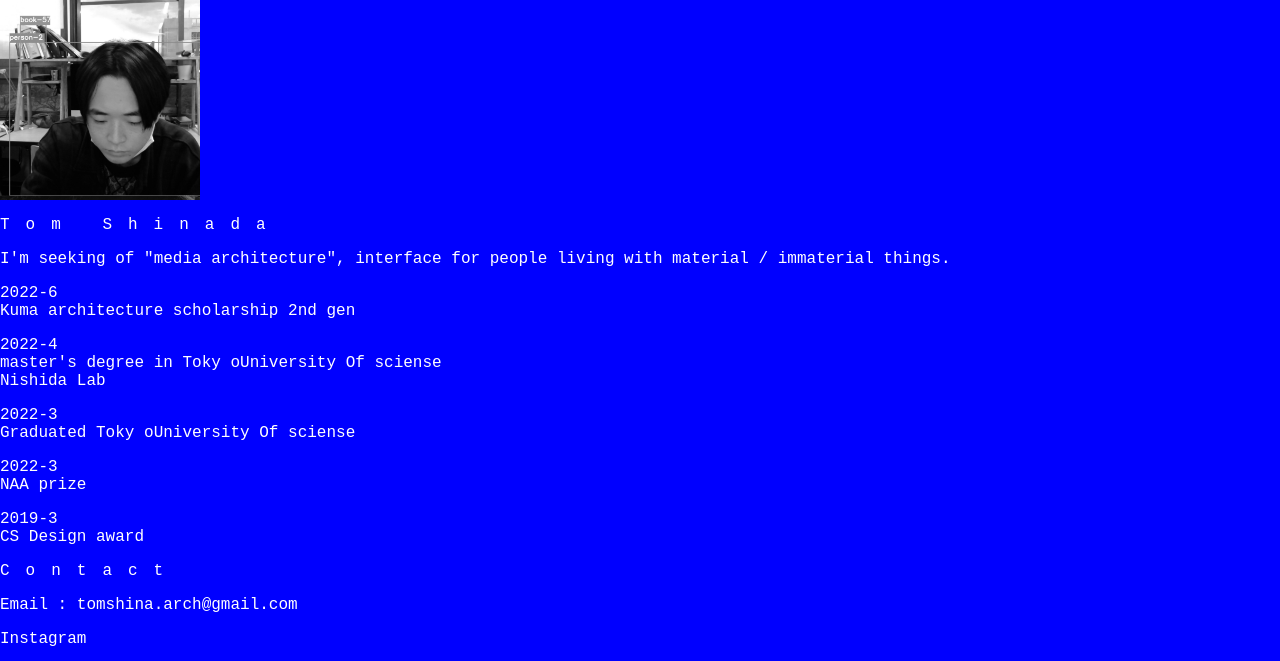
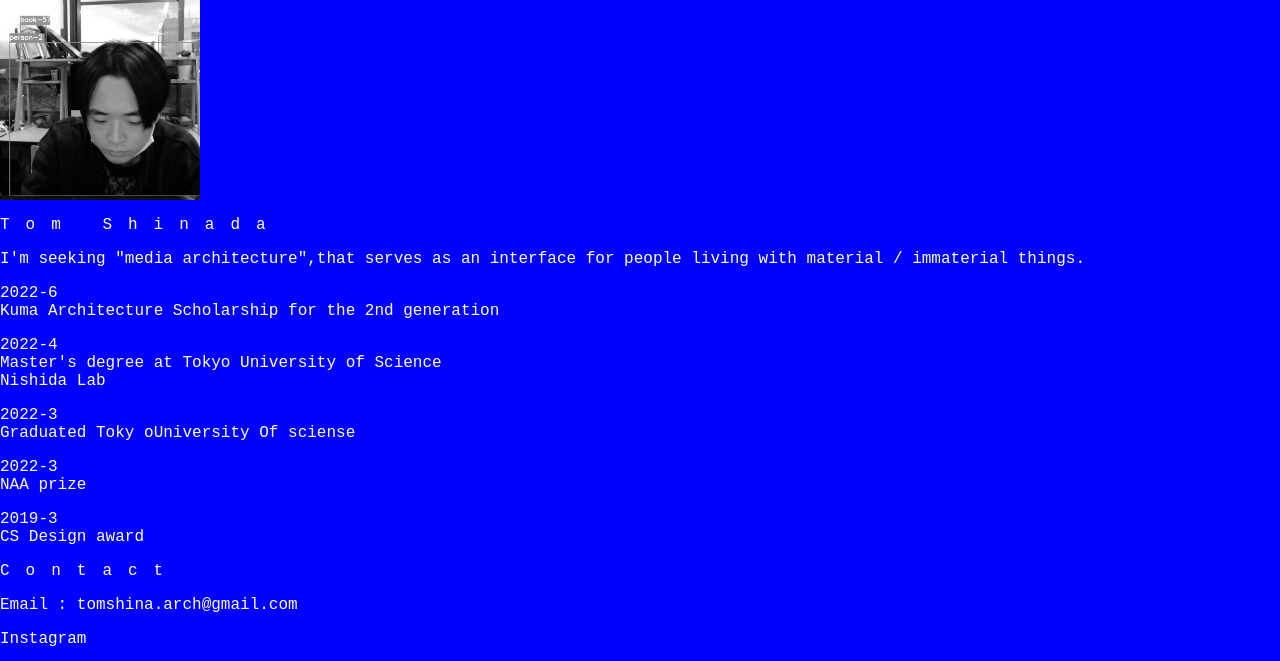
Before and after one commit to TOM1063/new_portfolio, a website with bundled scripts: page bio.html in a window 1280 px wide. Shown: the top 661 px of the page. Built offline with nearby package versions, Linux system fonts and the light colour scheme.

Commit message:
title changed

```diff
--- a/bio.html
+++ b/bio.html
@@ -18,11 +18,11 @@
     </div>
     <div class="history">
         <p>
-            I'm seeking of "media architecture", interface for people living with material / immaterial things.
+            I'm seeking "media architecture",that serves as an interface for people living with material / immaterial things.
         </p>
     </div>
-    <p>2022-6 <br>Kuma architecture scholarship 2nd gen</p>
-                        <p>2022-4 <br>master's degree in Toky oUniversity Of sciense<br>Nishida Lab</p>
+    <p>2022-6 <br>Kuma Architecture Scholarship for the 2nd generation</p>
+                        <p>2022-4 <br>Master's degree at Tokyo University of Science <br>Nishida Lab</p>
                         <p>2022-3 <br>Graduated Toky oUniversity Of sciense</p>
                         <p>2022-3 <br>NAA prize</p>
                         <p>2019-3 <br>CS Design award</p>
--- a/styles/style.css
+++ b/styles/style.css
@@ -1,7 +1,7 @@
 html {
     height: 100vh;
     z-index: -100;
-    background-color: rgb(0,0,255);
+    background-color: rgb(0, 0, 255);
     font-family:'Courier New', Courier, monospace;
     color:rgb(255, 255, 255);
 }
```
Also changed, not shown: index.html (+1 -1 lines), make.html (+1 -1 lines), works.html (+1 -1 lines), works/tree_hack.html (+1 -1 lines), works/voices_climate.html (+1 -1 lines).
